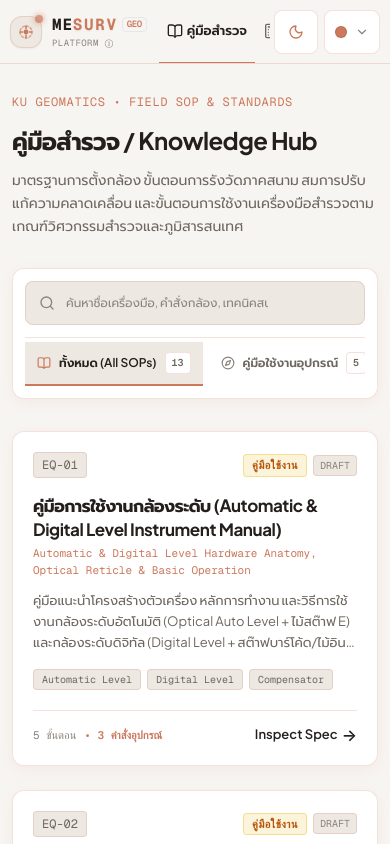
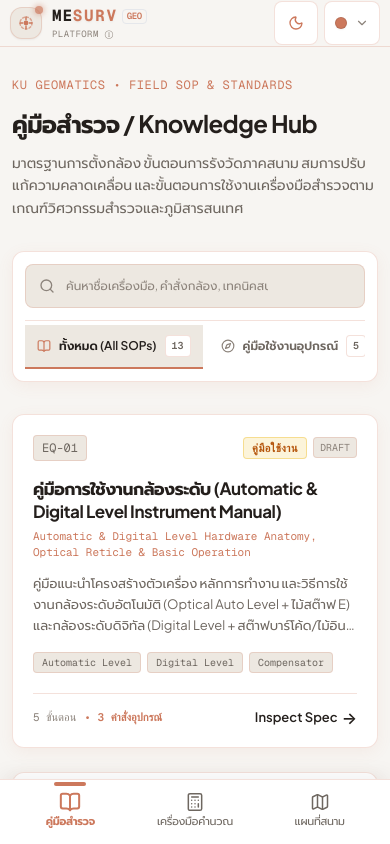
Before and after one commit to methastrategy/mesurvey-website, a React (Vite) app: page /#/knowledge in a window 390 px wide. Built offline with nearby package versions, Linux system fonts and the light colour scheme; what proj4 would draw is missing.

Commit message:
feat(mobile): add thumb-friendly bottom navigation bar and clean up mobile header

```diff
--- a/src/App.tsx
+++ b/src/App.tsx
@@ -1,6 +1,7 @@
 import React, { useState, useEffect } from 'react';
 import { Header } from './components/layout/Header';
 import { Footer } from './components/layout/Footer';
+import { BottomNav } from './components/layout/BottomNav';
 import { AboutModal } from './components/layout/AboutModal';
 import { KnowledgeHub } from './components/knowledge/KnowledgeHub';
 import { CalculatorHub } from './components/calculator/CalculatorHub';
@@ -166,8 +167,8 @@ export function App() {
             isFullscreenView
               ? 'h-screen h-[100dvh] p-0 m-0 overflow-hidden relative'
               : activeTab === 'calculator'
-              ? 'max-w-6xl mx-auto px-3 sm:px-6 py-4 sm:py-6 pb-6'
-              : 'max-w-6xl mx-auto px-3 sm:px-6 py-6 sm:py-8 pb-16'
+              ? 'max-w-6xl mx-auto px-3 sm:px-6 py-4 sm:py-6 pb-20 md:pb-6'
+              : 'max-w-6xl mx-auto px-3 sm:px-6 py-6 sm:py-8 pb-24 md:pb-16'
           }`}
         >
           {activeTab === 'knowledge' && (
@@ -187,7 +188,16 @@ export function App() {
           )}
         </main>
 
-        {/* Footer: Hidden on map and calculator modes */}
+        {/* Mobile Bottom Navigation Bar (Hidden on map full screen and desktop >= md) */}
+        {!isFullscreenView && (
+          <BottomNav
+            activeTab={activeTab as any}
+            setActiveTab={handleTabChange}
+            onOpenAbout={() => setIsAboutOpen(true)}
+          />
+        )}
+
+        {/* Footer: Hidden on mobile bottom nav, map and calculator modes */}
         {!isFullscreenView && activeTab !== 'calculator' && (
           <Footer onOpenAbout={() => setIsAboutOpen(true)} />
         )}
--- a/src/components/layout/BottomNav.tsx
+++ b/src/components/layout/BottomNav.tsx
@@ -1,5 +1,5 @@
 import React from 'react';
-import { Map, Calculator, BookOpen, Info } from 'lucide-react';
+import { BookOpen, Calculator, Map } from 'lucide-react';
 
 interface BottomNavProps {
   activeTab: 'knowledge' | 'calculator' | 'map';
@@ -10,61 +10,79 @@ interface BottomNavProps {
 export const BottomNav: React.FC<BottomNavProps> = ({
   activeTab,
   setActiveTab,
-  onOpenAbout,
 }) => {
   const tabs = [
     {
-      id: 'map' as const,
-      label: 'แผนที่',
-      icon: Map,
-      onClick: () => setActiveTab('map'),
-      isActive: activeTab === 'map',
+      id: 'knowledge' as const,
+      label: 'คู่มือสำรวจ',
+      subLabel: 'Knowledge',
+      icon: BookOpen,
+      onClick: () => setActiveTab('knowledge'),
+      isActive: activeTab === 'knowledge',
     },
     {
       id: 'calculator' as const,
-      label: 'คำนวณ',
+      label: 'เครื่องมือคำนวณ',
+      subLabel: 'Calculators',
       icon: Calculator,
       onClick: () => setActiveTab('calculator'),
       isActive: activeTab === 'calculator',
     },
     {
-      id: 'knowledge' as const,
-      label: 'คู่มือ',
-      icon: BookOpen,
-      onClick: () => setActiveTab('knowledge'),
-      isActive: activeTab === 'knowledge',
+      id: 'map' as const,
+      label: 'แผนที่สนาม',
+      subLabel: 'WebGIS',
+      icon: Map,
+      onClick: () => setActiveTab('map'),
+      isActive: activeTab === 'map',
     },
   ];
 
   return (
     <nav
-      aria-label="Mobile Navigation"
-      className="lg:hidden fixed bottom-0 left-0 right-0 z-50 bg-white/95 dark:bg-[#111113]/95 backdrop-blur-md border-t border-black/[0.08] dark:border-white/[0.08] pb-[env(safe-area-inset-bottom)] transition-colors select-none"
+      aria-label="Mobile Bottom Navigation"
+      className="md:hidden fixed bottom-0 left-0 right-0 z-50 transition-colors select-none border-t shadow-[0_-4px_20px_rgba(0,0,0,0.06)]"
+      style={{
+        backgroundColor: 'var(--surface)',
+        borderColor: 'var(--border)',
+        paddingBottom: 'max(0.5rem, env(safe-area-inset-bottom, 0px))',
+      }}
     >
-      <div className="grid grid-cols-3 h-14 min-h-[56px] max-w-lg mx-auto">
+      <div className="grid grid-cols-3 h-14 max-w-md mx-auto px-2">
         {tabs.map((tab) => {
           const Icon = tab.icon;
           return (
             <button
               key={tab.id}
+              type="button"
               onClick={tab.onClick}
-              className={`flex flex-col items-center justify-center min-h-[44px] min-w-[44px] py-1 transition-colors micro-press ${
+              aria-label={tab.label}
+              aria-current={tab.isActive ? 'page' : undefined}
+              className={`relative flex flex-col items-center justify-center min-h-[48px] py-1 px-1 transition-all duration-150 micro-press rounded-xl ${
                 tab.isActive
-                  ? 'text-indigo-600 dark:text-indigo-400 font-semibold'
-                  : 'text-slate-500 dark:text-slate-400 hover:text-slate-800 dark:hover:text-slate-200'
+                  ? 'text-[var(--accent)] font-bold'
+                  : 'text-[var(--text-2)] hover:text-[var(--text-1)]'
               }`}
             >
-              <div className="relative">
+              {/* Active Top Glow/Indicator Pill */}
+              {tab.isActive && (
+                <span
+                  className="absolute top-0.5 w-8 h-1 rounded-full shadow-xs transition-all"
+                  style={{ backgroundColor: 'var(--accent)' }}
+                />
+              )}
+
+              <div className="relative mt-1">
                 <Icon
-                  className={`w-5 h-5 mb-0.5 ${
-                    tab.isActive ? 'stroke-[2.3]' : 'stroke-[1.8]'
+                  className={`w-5 h-5 transition-transform duration-150 ${
+                    tab.isActive ? 'scale-110 stroke-[2.2]' : 'stroke-[1.8]'
                   }`}
                 />
-                {tab.isActive && (
-                  <span className="absolute -top-0.5 -right-0.5 w-1.5 h-1.5 rounded-full bg-indigo-500"></span>
-                )}
               </div>
-              <span className="text-[11px] leading-normal">{tab.label}</span>
+
+              <span className="text-[11px] leading-tight tracking-tight mt-0.5 truncate w-full text-center">
+                {tab.label}
+              </span>
             </button>
           );
         })}
@@ -72,3 +90,5 @@ export const BottomNav: React.FC<BottomNavProps> = ({
     </nav>
   );
 };
+
+export default BottomNav;
--- a/src/components/layout/Header.tsx
+++ b/src/components/layout/Header.tsx
@@ -166,10 +166,10 @@ export const Header: React.FC<HeaderProps> = ({
           )}
         </div>
 
-        {/* Center: Fusion 2px Underline Tab Bar (NO Box / NO Pill) */}
+        {/* Center: Fusion 2px Underline Tab Bar (Desktop / Tablet >= md) */}
         <nav
           aria-label="Primary Workspace Navigation"
-          className="flex items-center h-full overflow-x-auto no-scrollbar"
+          className="hidden md:flex items-center h-full overflow-x-auto no-scrollbar"
         >
           <button
             type="button"
```
